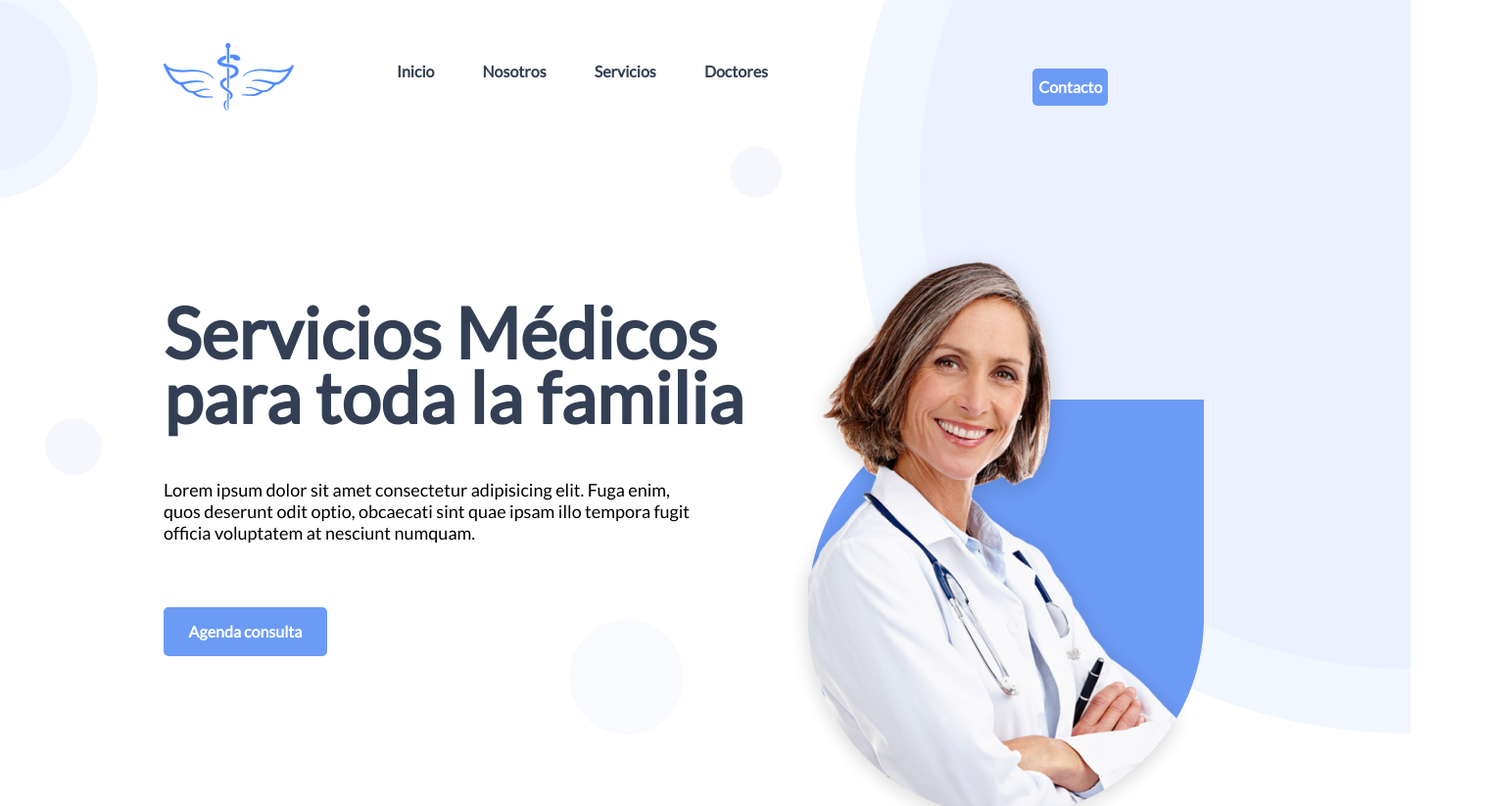
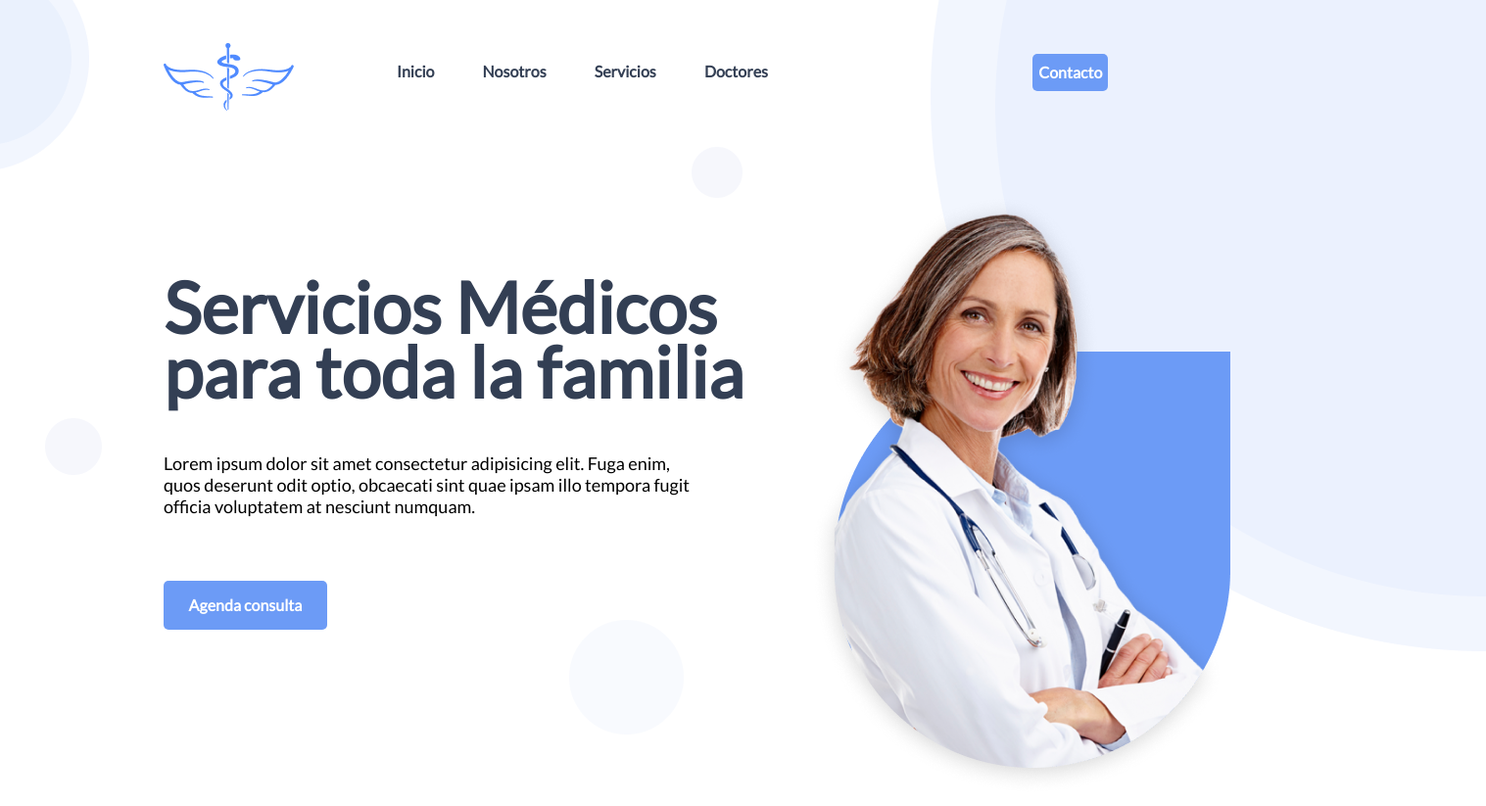
Before and after one commit to josedegouveiac/sevicios-medicos, a plain HTML site: page index.html in a window 1280 px wide. Shown: the top 823 px of the page at 98% size, 1517 px wide, since content can reach past the window. Drawn offline with Linux system fonts and the light colour scheme.

Commit message:
servicios medicos

```diff
--- a/css/styles.css
+++ b/css/styles.css
@@ -8,14 +8,55 @@
     padding: 0px;
     margin: 0px;
     width: 1440px;
-    height: 1025;
+    height: 1024px;
 }
 
-.bg {
-    background-image: url(../img/Bg.png);
-    background-repeat: no-repeat;
-    width: 1440px;
-    height: 1025px;
+.bg img.e-2 {
+    position: relative;
+    left: 950px;
+    top: -84px;
+}
+
+.bg img.e-7 {
+    position: relative;
+    left: 445px;
+    top: -140px;
+}
+
+.bg img.e-8 {
+    position: absolute;
+    top: -28px;
+    left: -0px;
+}
+
+.bg img.e-3 {
+    position: absolute;
+    top: -28px;
+    left: -9px;
+}
+
+.bg img.e-5 {
+    position: absolute;
+    top: 427px;
+    left: 46px;
+}
+
+.bg img.e-4 {
+    position: absolute;
+    left: 581px;
+    top: 633px;
+}
+
+.bg img.e-6 {
+    position: absolute;
+    top: 150px;
+    left: 706px;
+}
+
+.bg img.e-9 {
+    position: absolute;
+    top: 831px;
+    left: 1332px;
 }
 
 .logo img {
@@ -107,7 +148,7 @@
     position: absolute;
     left: 82.38%;
     right: 11.63%;
-    top: 8.8%;
+    top: 55px;
     padding: 8px 24px;
     border-radius: 5px;
     background-color: #6C9BF6;
@@ -133,19 +174,19 @@
 }
 
 .foto-doc {
-    position: relative;
+    position: absolute;
     width: 404.17px;
     height: 566.13px;
-    top: 200px;
-    left: 800px;
+    left: 827.17px;
+    top: 150.87px;
 }
 
 .copy {
-    position: relative;
+    position: absolute;
     width: 607px;
     height: 375px;
     left: 167px;
-    top: -260px;
+    top: 280px;
 }
 
 .copy h1 {
@@ -193,11 +234,12 @@
 }
 
 .footer {
-    position: relative;
+    position: absolute;
     display: flex;
     left: 167px;
     width: 1101px;
     height: 54px;
+    top: 918px;
 }
 
 .content-footer {
--- a/index.html
+++ b/index.html
@@ -11,10 +11,18 @@
 </head>
 
 <body>
-
-
     <div class="container">
         <div class="bg">
+            <img class="e-2" src="img/Ellipse 2.png" alt="">
+            <img class="e-3" src="img/Ellipse 3.png" alt="">
+            <img class="e-4" src="img/Ellipse 4.png" alt="">
+            <img class="e-5" src="img/Ellipse 5.png" alt="">
+            <img class="e-6" src="img/Ellipse 6.png" alt="">
+            <img class="e-7" src="img/Ellipse 7.png" alt="">
+            <img class="e-8" src="img/Ellipse 8.png" alt="">
+            <img class="e-9" src="img/Ellipse 9.png" alt="">
+        </div>
+
         <div class="fila-nav">
             <div class="logo">
                 <img src="img/logo.png" alt="">
@@ -57,8 +65,6 @@
             </div>
         </div>
 
-
-
         <footer class="footer">
             <div class="content-footer">
                 <img src="img/001-stethoscope 1.png" alt="">
@@ -96,9 +102,6 @@
             </div>
         </footer>
     </div>
-
-    </div>
-
 </body>
 
 </html>
```
Lines whose indentation alone changed are shown as unchanged.
